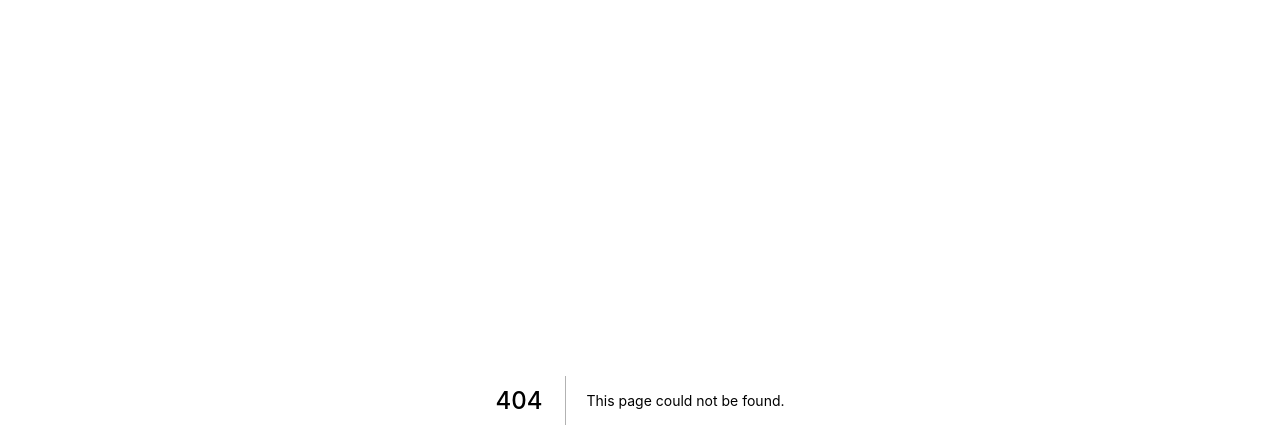
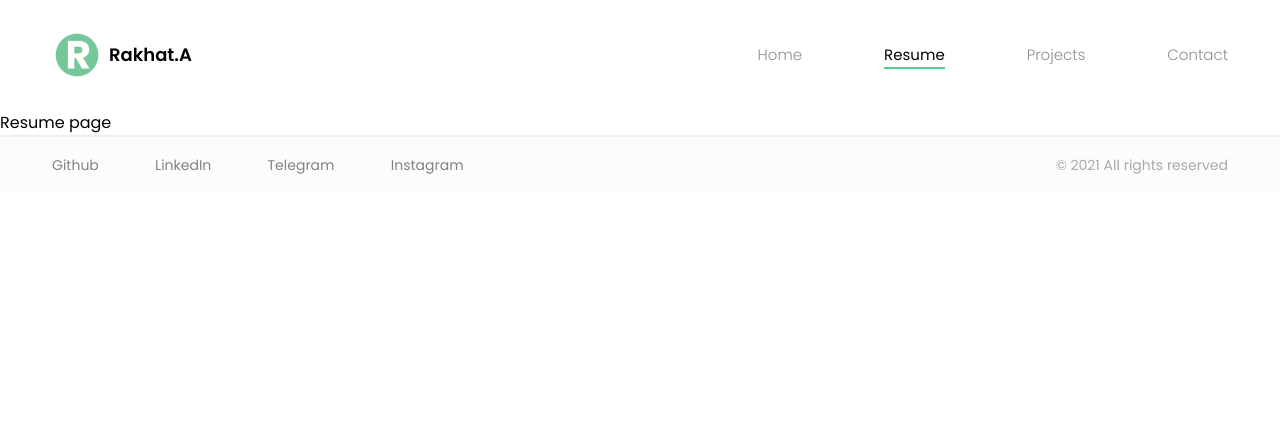
Before and after one commit to rooohaa/rakhat-me, a Next.js app: page /resume in a window 1280 px wide. Before the commit this address had no page. Shown: the top 448 px of the page. Built offline with nearby package versions, Linux system fonts and the light colour scheme.

Commit message:
add Layout component & add main pages in pages/

```diff
--- /dev/null
+++ b/app/components/Footer/index.js
@@ -0,0 +1,29 @@
+import React from 'react';
+
+import { socialLinks } from './mock';
+import { FooterSection } from './style';
+import { Container } from '../../sc/Container';
+
+const Footer = () => {
+   return (
+      <FooterSection>
+         <Container>
+            <nav>
+               <ul>
+                  {socialLinks.map(({ id, title, path }) => (
+                     <li key={id}>
+                        <a href={path} target="_blank">
+                           {title}
+                        </a>
+                     </li>
+                  ))}
+               </ul>
+            </nav>
+
+            <p>&copy; 2021 All rights reserved</p>
+         </Container>
+      </FooterSection>
+   );
+};
+
+export { Footer };
--- /dev/null
+++ b/app/components/Footer/mock.js
@@ -0,0 +1,22 @@
+export const socialLinks = [
+   {
+      id: 1,
+      title: 'Github',
+      path: 'https://github.com/rooohaa',
+   },
+   {
+      id: 2,
+      title: 'LinkedIn',
+      path: 'https://www.linkedin.com/in/rooohaa/',
+   },
+   {
+      id: 3,
+      title: 'Telegram',
+      path: 'https://t.me/rooohaa',
+   },
+   {
+      id: 4,
+      title: 'Instagram',
+      path: 'https://www.instagram.com/rooooohaa/',
+   },
+];
--- /dev/null
+++ b/app/components/Footer/style.js
@@ -0,0 +1,44 @@
+import styled from 'styled-components';
+import { Container } from '../../sc/Container';
+
+const FooterSection = styled.footer`
+   padding: 15px 0;
+   border-top: 2px solid #eee;
+   background-color: #fcfcfc;
+
+   ${Container} {
+      display: flex;
+      align-items: center;
+      justify-content: space-between;
+   }
+
+   nav {
+      width: 35%;
+
+      ul {
+         display: flex;
+         align-items: center;
+         justify-content: space-between;
+      }
+
+      a {
+         color: #333;
+         opacity: 0.6;
+         font-size: 14px;
+         line-height: 18px;
+         transition: opacity 0.5s ease-out;
+
+         &:hover {
+            opacity: 1;
+         }
+      }
+   }
+
+   p {
+      color: #aaa;
+      font-size: 14px;
+      line-height: 18px;
+   }
+`;
+
+export { FooterSection };
--- a/app/components/Header/style.js
+++ b/app/components/Header/style.js
@@ -51,9 +51,26 @@ const HeaderSection = styled.header`
             color: #000;
          }
 
+         &:hover::after {
+            width: 100%;
+         }
+
+         &::after {
+            content: '';
+            display: block;
+            width: 0%;
+            transition: width 0.3s ease-out;
+            height: 2px;
+            background-color: #54ca95;
+         }
+
          &.active {
             color: #000;
             font-weight: 500;
+
+            &::after {
+               width: 100%;
+            }
          }
       }
    }
--- /dev/null
+++ b/app/components/Layout/index.js
@@ -0,0 +1,15 @@
+import React, { Fragment } from 'react';
+
+import { Header, Footer } from '../../components';
+
+const Layout = ({ children }) => {
+   return (
+      <Fragment>
+         <Header />
+         {children}
+         <Footer />
+      </Fragment>
+   );
+};
+
+export { Layout };
--- a/app/components/index.js
+++ b/app/components/index.js
@@ -1,3 +1,5 @@
 // for named exports
 
 export { Header } from './Header';
+export { Footer } from './Footer';
+export { Layout } from './Layout';
--- /dev/null
+++ b/pages/resume.js
@@ -0,0 +1,13 @@
+import React from 'react';
+
+import { Layout } from '../app/components';
+
+const ResumePage = () => {
+   return (
+      <Layout>
+         <p>Resume page</p>
+      </Layout>
+   );
+};
+
+export default ResumePage;
```
Also changed, not shown: pages/contact.js (added, +13 -0 lines), pages/index.js (+4 -4 lines), pages/projects.js (added, +13 -0 lines).
